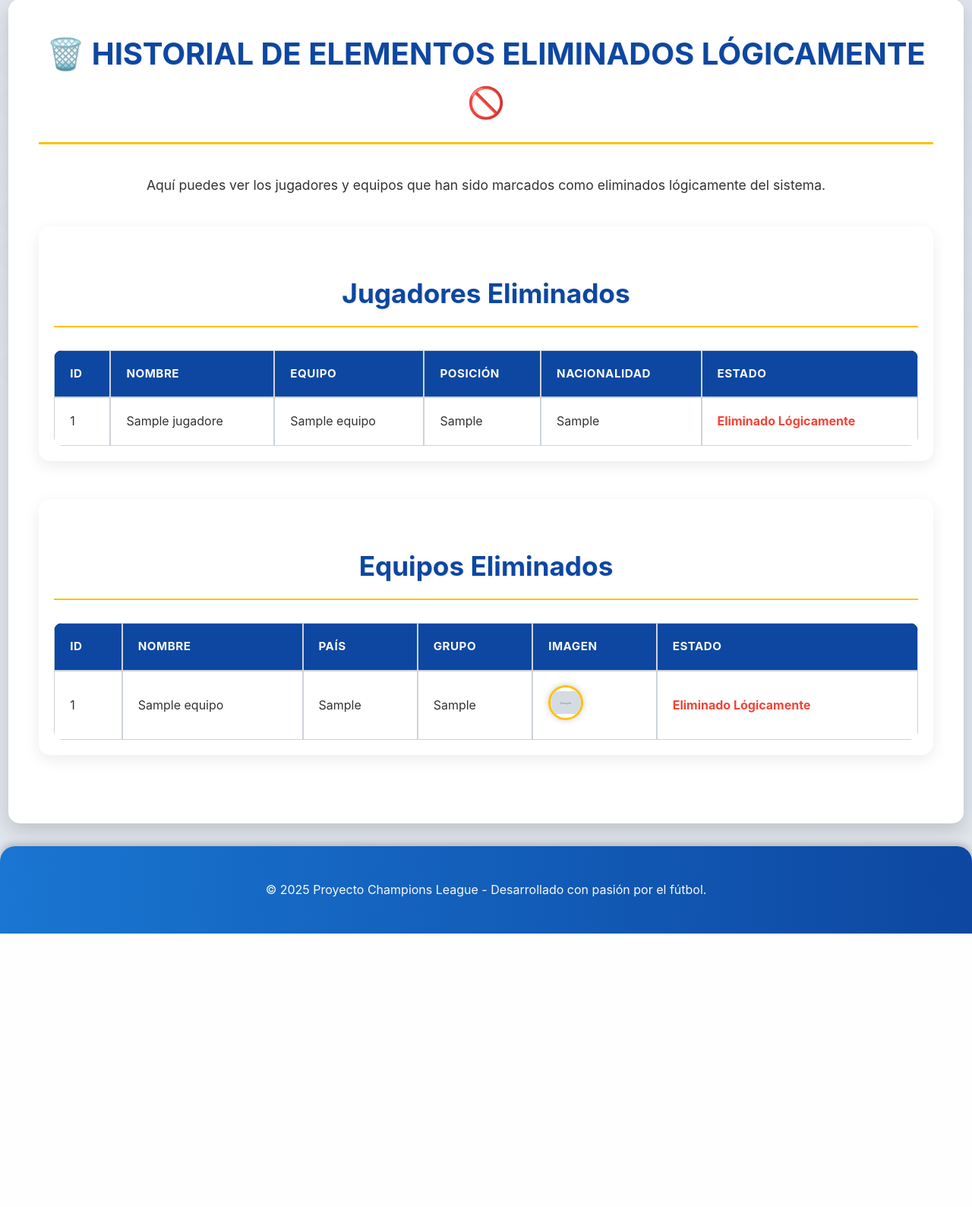
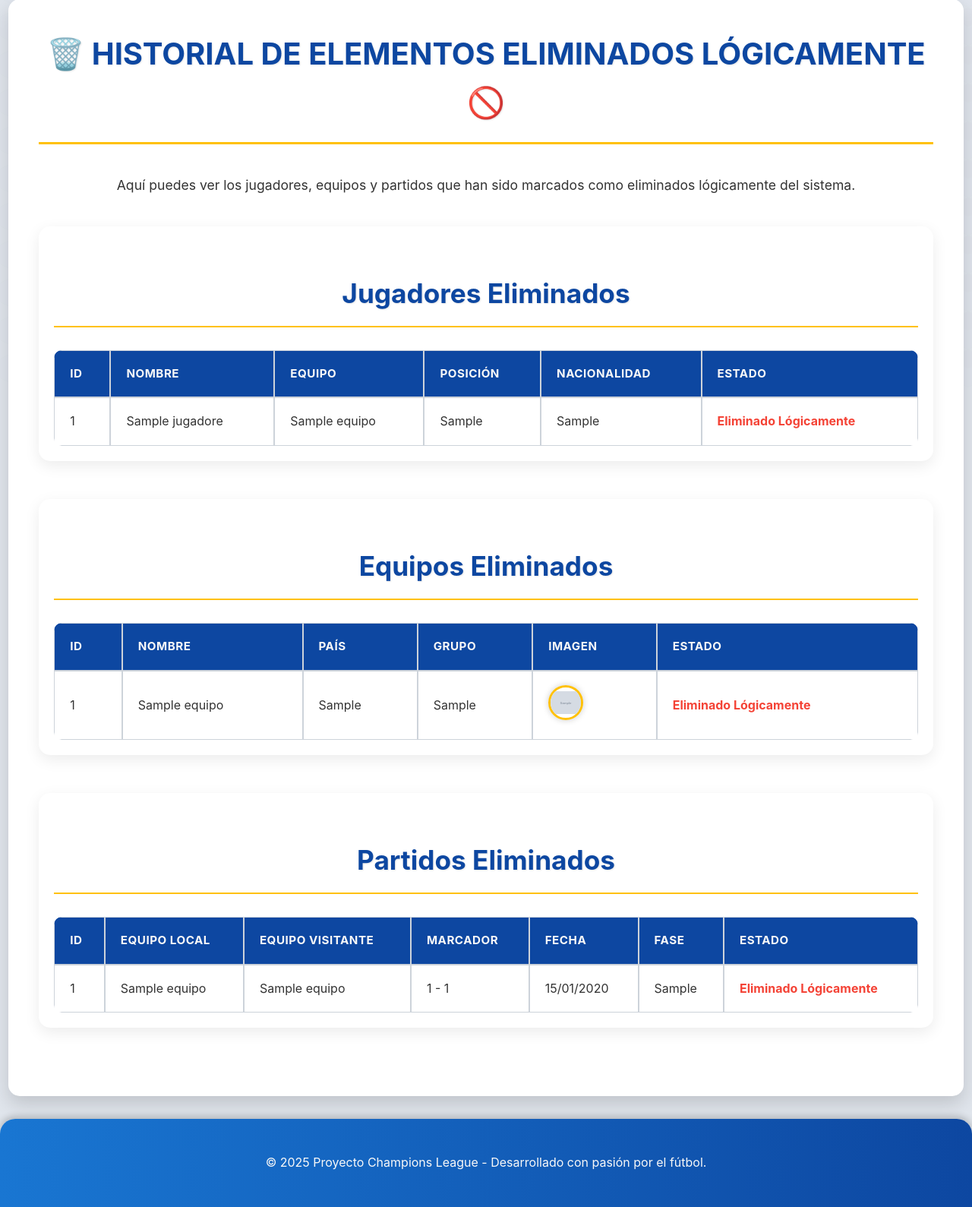
Before and after one commit to Andrxs01/ChampionsLeague, a FastAPI app: page /historial_eliminados in a window 1280 px wide. Shown: the part 290-1879 px from the top of the page at 76% size. Before the commit the page ends 1519 px from the top, so only its background shows below. Run offline with FastAPI, Linux system fonts and the light colour scheme; tables that the repository leaves empty hold one stand-in row (values such as "Sample post"); grey boxes marked "Sample" are stand-in pictures.

Commit message:
Correciones

```diff
--- a/operations/partidos_operations.py
+++ b/operations/partidos_operations.py
@@ -75,3 +75,13 @@ def search_partidos(db: Session, equipo_nombre: str = None, fase: str = None, fe
         query = query.filter(models.Partido.fecha <= fecha_fin)
 
     return query.all()
+def get_soft_deleted_partidos(db: Session, skip: int = 0, limit: int = 100):
+    """
+    Obtiene los partidos que han sido eliminados lógicamente.
+    """
+    return db.query(models.Partido).options(
+        joinedload(models.Partido.equipo_local_obj),
+        joinedload(models.Partido.equipo_visitante_obj)
+    ).filter(
+        models.Partido.eliminado_logico == True
+    ).offset(skip).limit(limit).all()
--- a/routes/html_pages.py
+++ b/routes/html_pages.py
@@ -484,13 +484,19 @@ async def eliminar_partido_logico(request: Request, partido_id: int, db: Session
     except Exception as e:
         partidos = partidos_operations.get_all_partidos(db)
         return templates.TemplateResponse("partidos/list.html", {"request": request, "partidos": partidos, "error_message": f"Error al eliminar partido: {e}"})
-
 # --- NUEVA RUTA: Historial de Eliminados ---
 @router.get("/historial_eliminados", response_class=HTMLResponse)
 async def show_deleted_history(request: Request, db: Session = Depends(get_db)):
     deleted_jugadores = jugadores_operations.get_soft_deleted_jugadores(db)
     deleted_equipos = equipos_operations.get_soft_deleted_equipos(db)
+    deleted_partidos = partidos_operations.get_soft_deleted_partidos(db)
+
     return templates.TemplateResponse(
         "history_deleted.html",
-        {"request": request, "deleted_jugadores": deleted_jugadores, "deleted_equipos": deleted_equipos}
+        {
+            "request": request,
+            "deleted_jugadores": deleted_jugadores,
+            "deleted_equipos": deleted_equipos,
+            "deleted_partidos": deleted_partidos
+        }
     )
--- a/templates/history_deleted.html
+++ b/templates/history_deleted.html
@@ -6,7 +6,7 @@
 {% block content %}
 <h1 class="main-title">🗑️ Historial de Elementos Eliminados Lógicamente 🚫</h1>
 <p style="text-align: center; font-size: 1.1em; color: var(--text-color); margin-bottom: 40px;">
-    Aquí puedes ver los jugadores y equipos que han sido marcados como eliminados lógicamente del sistema.
+    Aquí puedes ver los jugadores, equipos y partidos que han sido marcados como eliminados lógicamente del sistema.
 </p>
 
 <section class="deleted-items-section">
@@ -82,4 +82,40 @@
     <p class="no-data-message">No hay equipos eliminados lógicamente.</p>
     {% endif %}
 </section>
+
+<section class="deleted-items-section">
+    <h2>Partidos Eliminados</h2>
+    {% if deleted_partidos %}
+    <div class="table-container">
+        <table>
+            <thead>
+                <tr>
+                    <th>ID</th>
+                    <th>Equipo Local</th>
+                    <th>Equipo Visitante</th>
+                    <th>Marcador</th>
+                    <th>Fecha</th>
+                    <th>Fase</th>
+                    <th>Estado</th>
+                </tr>
+            </thead>
+            <tbody>
+                {% for partido in deleted_partidos %}
+                <tr>
+                    <td>{{ partido.id }}</td>
+                    <td>{{ partido.equipo_local_obj.nombre if partido.equipo_local_obj else 'N/A' }}</td>
+                    <td>{{ partido.equipo_visitante_obj.nombre if partido.equipo_visitante_obj else 'N/A' }}</td>
+                    <td>{{ partido.goles_local }} - {{ partido.goles_visitante }}</td>
+                    <td>{{ partido.fecha.strftime('%d/%m/%Y') }}</td> {# Formatear la fecha #}
+                    <td>{{ partido.fase }}</td>
+                    <td><span class="status-danger">Eliminado Lógicamente</span></td>
+                </tr>
+                {% endfor %}
+            </tbody>
+        </table>
+    </div>
+    {% else %}
+    <p class="no-data-message">No hay partidos eliminados lógicamente.</p>
+    {% endif %}
+</section>
 {% endblock %}
```
